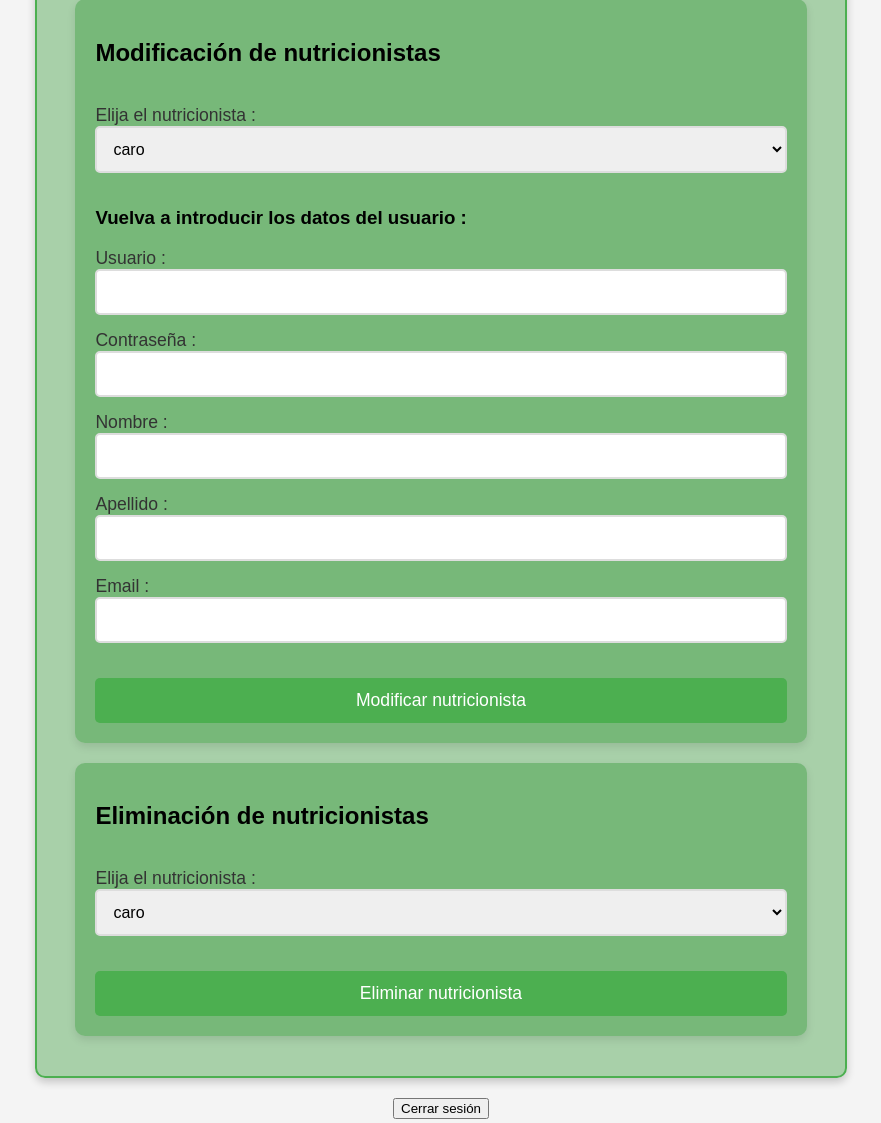
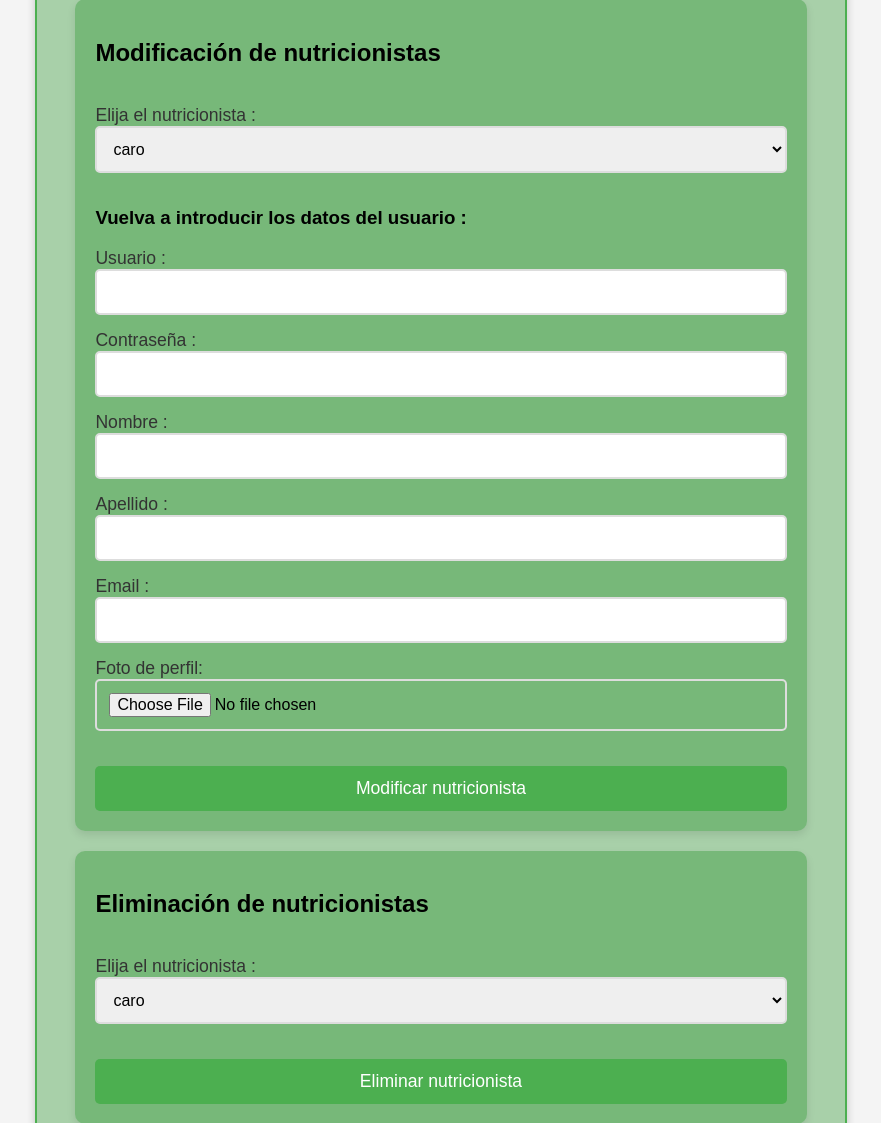
Before and after one commit to IsmaelHdez/proyectoDAW, a PHP site: page /admin.php in a window 1280 px wide. Shown: the part 1288-2411 px from the top of the page, without its empty margins (199-1080 px from the left). Run offline with PHP 8.4, Linux system fonts and the light colour scheme; the visitor is signed in with stand-in values (Sample User, id 1); data comes from the database, SQL or seed files in the repository.

Commit message:
admin cloudinary terminado

```diff
--- a/php/admin.php
+++ b/php/admin.php
@@ -38,11 +38,30 @@ if (isset($_POST['nutricionista_mod'])) {
 && !empty($_POST['email_nutricionista_mod']) && !empty($_POST['busq_nutricionista'])) {
         $busq_nutricionista = $_POST['busq_nutricionista'];
         $usuario_nutricionista_mod = $_POST['usuario_nutricionista_mod'];
-        $pass_nutricionista_mod = $_POST['pass_nutricionista_mod'];
+        $pass_nutricionista_mod = !empty($_POST["pass_nutricionista_mod"]) ? password_hash($_POST["pass_nutricionista_mod"], PASSWORD_DEFAULT) : null;
         $nombre_nutricionista_mod = $_POST['nombre_nutricionista_mod'];
         $apellido_nutricionista_mod = $_POST['apellido_nutricionista_mod'];
         $email_nutricionista_mod = $_POST['email_nutricionista_mod'];
-        $resultado = modificar_nutricionista($con, $nombre_nutricionista_mod , $apellido_nutricionista_mod , $usuario_nutricionista_mod , $pass_nutricionista_mod ,  $email_nutricionista_mod , $busq_nutricionista);
+        $nueva_foto = null;
+
+        if (isset($_FILES["foto_nutricionista_mod"]) && $_FILES["foto_nutricionista_mod"]["size"] > 0) {
+            // Buscar la foto actual en la base de datos
+            $resultado = mysqli_query($con, "SELECT foto FROM nutricionista WHERE usuario = '$busq_nutricionista'");
+
+            if ($resultado && mysqli_num_rows($resultado) > 0) {
+                $fila = mysqli_fetch_assoc($resultado);
+
+                // Eliminar la foto solo si existe
+                if (!empty($fila['foto'])) {
+                    eliminar_imagen_cloudinary($fila['foto']);
+                }
+            }
+
+            // Subir nueva foto
+            $nueva_foto = subir_imagen_cloudinary($_FILES["foto_nutricionista_mod"]["tmp_name"]);
+        }
+        $foto_actualizada = $nueva_foto ? $nueva_foto : $fila['foto'];
+        $resultado = modificar_nutricionista_cloudinary($con, $nombre_nutricionista_mod , $apellido_nutricionista_mod ,  $email_nutricionista_mod, $usuario_nutricionista_mod , $pass_nutricionista_mod  , $foto_actualizada ,$busq_nutricionista);
         header('Location:admin.php#div_nutricionista');
         exit;
     }
@@ -85,15 +104,35 @@ if (isset($_POST['paciente_mod'])) {
 && !empty($_POST['email_paciente_mod']) && !empty($_POST['busq_paciente'])) {
     $busq_paciente = $_POST['busq_paciente'];
     $usuario_paciente_mod = $_POST['usuario_paciente_mod'];
-        $pass_paciente_mod = $_POST['pass_paciente_mod'];
+    $pass_paciente_mod = !empty($_POST["pass_paciente_mod"]) ? password_hash($_POST["pass_paciente_mod"], PASSWORD_DEFAULT) : null;
     $nombre_paciente_mod = $_POST['nombre_paciente_mod'];
     $apellido_paciente_mod = $_POST['apellido_paciente_mod'];
     $email_paciente_mod = $_POST['email_paciente_mod'];
-        $resultado = modificar_paciente($con, $nombre_paciente_mod , $apellido_paciente_mod , $usuario_paciente_mod , $pass_paciente_mod ,  $email_paciente_mod , $busq_paciente);
+    $nueva_foto = null;
+
+    if (isset($_FILES["foto_paciente_mod"]) && $_FILES["foto_paciente_mod"]["size"] > 0) {
+        // Buscar la foto actual en la base de datos
+        $resultado = mysqli_query($con, "SELECT foto FROM paciente WHERE usuario = '$busq_paciente'");
+
+        if ($resultado && mysqli_num_rows($resultado) > 0) {
+            $fila = mysqli_fetch_assoc($resultado);
+
+            // Eliminar la foto solo si existe
+            if (!empty($fila['foto'])) {
+                eliminar_imagen_cloudinary($fila['foto']);
+            }
+        }
+
+        // Subir nueva foto
+        $nueva_foto = subir_imagen_cloudinary($_FILES["foto_paciente_mod"]["tmp_name"]);
+    }
+    $foto_actualizada = $nueva_foto ? $nueva_foto : $fila['foto'];
+    $resultado = modificar_paciente_cloudinary($con, $nombre_paciente_mod , $apellido_paciente_mod , $usuario_paciente_mod , $pass_paciente_mod ,  $email_paciente_mod , $foto_actualizada , $busq_paciente);
     header('Location:admin.php#div_pacientes');
     exit;
     }
 }
+
 
 //formulario para eliminar paciente
 if (isset($_POST['eliminar_paciente'])) {
@@ -204,7 +243,7 @@ echo '<div id="crear_nutricionista">
 
 //Modificar nutricionista
 echo '<div id="modificar_nutricionista">
-   <form id="formulario_mod_nutricionista" action="admin.php#div_nutricionista" method="POST">
+   <form id="formulario_mod_nutricionista" action="admin.php#div_nutricionista" method="POST" enctype="multipart/form-data">
    <h2>Modificación de nutricionistas</h2>
        </select><br/>
        <label for="busq_nutricionista">Elija el nutricionista :</label>
@@ -228,6 +267,8 @@ echo '<div id="modificar_nutricionista">
           <input type="text" name="apellido_nutricionista_mod" id="apellido_nutricionista_mod" required><br/>
           <label for="email_nutricionista_mod">Email :</label>
           <input type="email" name="email_nutricionista_mod" id="email_nutricionista_mod" required><br/>
+          <label for="foto_nutricionista_mod">Foto de perfil:</label>
+        <input type="file" name="foto_nutricionista_mod" id="foto_nutricionista_mod" accept="image/*">
           <input type="submit" name="nutricionista_mod" value="Modificar nutricionista">
       </form>
       <div id="mensaje_error_mod_nutricionista" style="color: red; display: none;"></div>
@@ -331,7 +372,7 @@ echo '<div id="crear_paciente">
 
 //Modificar paciente
   echo '<div id="modificar_paciente">
-        <form id="formulario_mod_paciente" action="admin.php#div_pacientes" method="POST">
+        <form id="formulario_mod_paciente" action="admin.php#div_pacientes" method="POST" enctype="multipart/form-data">
             <h2>Modificación de pacientes</h2>
             <label for="busq_paciente">Elija un paciente para asignar la receta anterior:</label>
             <select name="busq_paciente" id="busq_paciente">';
@@ -354,6 +395,8 @@ echo '<div id="crear_paciente">
             <input type="text" name="apellido_paciente_mod" id="apellido_paciente_mod" required><br/>
             <label for="email_paciente_mod">Email :</label>
             <input type="email" name="email_paciente_mod" id="email_paciente_mod" required><br/>
+            <label for="foto_paciente_mod">Foto de perfil:</label>
+            <input type="file" name="foto_paciente_mod" id="foto_paciente_mod" accept="image/*">
             <input type="submit" name="paciente_mod" value="Modificar paciente">
         </form>
         <div id="mensaje_error_mod_paciente" style="color: red; display: none;"></div>
--- a/php/conexion.php
+++ b/php/conexion.php
@@ -226,16 +226,6 @@ function asociar_paciente($con,$paciente,$nutricionista){
     }
    }
 
-//funcion para crear nutricionista
-   function crear_nutricionista_admin($con, $nombre, $apellido, $usuario, $pass, $email){
-    $hash_pass = password_hash($pass, PASSWORD_DEFAULT);
-    $resultado = mysqli_query($con, "insert into nutricionista (usuario, pass, nombre, apellido, email, tipo) values ('$usuario', '$hash_pass', '$nombre', '$apellido', '$email', 1)");
-    if (!$resultado) {
-        unset($_SESSION['mensaje_nutricionista']);
-        $_SESSION['mensaje_nutricionista'] = "<h5 class='mensaje'>Error al crear usuario: " . mysqli_error($con)."</h5>";
-       }
-       $_SESSION['mensaje_nutricionista'] = "<h5 class='mensaje'>Se ha creado el nutricionista $usuario </h5><h5> con nombre completo : $nombre $apellido </h5><h5> y email : $email.</h5>";
-    }
 
   // Función para crear nutricionista
 function crear_nutricionista_cloudinary($con, $nombre, $apellido, $email, $usuario, $pass = null, $foto = null) {
@@ -261,6 +251,25 @@ function crear_nutricionista_cloudinary($con, $nombre, $apellido, $email, $usuar
       }
     $_SESSION['mensaje_nutricionista'] = "<h5 class='mensaje'>Se ha modificado el nutricionista $usuario </h5><h5> con nombre completo : $nombre $apellido </h5><h5> y email : $email.</h5>";
     }
+
+  // Función para modificar nutricionista
+  function modificar_nutricionista_cloudinary($con, $nombre, $apellido, $email, $usuario, $pass = null, $foto = null, $busqueda) {
+    unset($_SESSION['mensaje_nutricionista']);
+
+    $query = "update nutricionista set  usuario = '$usuario' ,pass ='$pass' ,nombre = '$nombre', apellido = '$apellido', email = '$email'";
+
+    if ($foto) {
+        $query .= ", foto = '$foto'";
+    }
+
+    $query .= " where usuario = '$busqueda'";
+
+    if (mysqli_query($con, $query)) {
+        $_SESSION['mensaje_nutricionista'] = "<h5 class='mensaje'>Se ha modificado el nutricionista $usuario </h5><h5> con nombre completo : $nombre $apellido </h5><h5> y email : $email.</h5>";
+    } else {
+        $_SESSION['mensaje_nutricionista'] = "<h5>Tus datos no se han podido modificar.</h5>";
+    }
+}
 
 //funcion para eliminar nutricionista
     function eliminar_nutricionista($con, $usuario) {
@@ -308,19 +317,24 @@ function crear_paciente_cloudinary($con, $nombre, $apellido, $email, $usuario, $
     }
 }
 
-    //funcion para modificar paciente
-   function modificar_paciente($con, $nombre, $apellido, $usuario, $pass, $email , $busqueda){
-    $hash_pass = password_hash($pass, PASSWORD_DEFAULT);
+  // Función para modificar paciente
+  function modificar_paciente_cloudinary($con, $nombre, $apellido,  $usuario, $pass = null, $email, $foto = null, $busqueda) {
     unset($_SESSION['mensaje_paciente']);
-    $resultado = mysqli_query($con, "update paciente set usuario = '$usuario' , pass = '$hash_pass' , nombre = '$nombre', apellido = '$apellido' , email = '$email' where usuario = '$busqueda'");
-    if (!$resultado) {
-        $_SESSION['mensaje_pacientes'] = "Error al modificar paciente: " . mysqli_error($con);
+
+    $query = "update paciente set  usuario = '$usuario' ,pass ='$pass' ,nombre = '$nombre', apellido = '$apellido', email = '$email'";
+
+    if ($foto) {
+        $query .= ", foto = '$foto'";
     }
 
-    $_SESSION['mensaje_pacientes'] = "<h5 class='mensaje'>Se ha modificado el paciente $usuario </h5><h5> con nombre completo : $nombre $apellido </h5><h5> y email : $email.</h5>";
-    return true;
+    $query .= " where usuario = '$busqueda'";
+
+    if (mysqli_query($con, $query)) {
+        $_SESSION['mensaje_pacientes'] = "<h5 class='mensaje'>Se ha modificado el paciente $usuario </h5><h5> con nombre completo : $nombre $apellido </h5><h5> y email : $email.</h5>";
+    } else {
+        $_SESSION['mensaje_pacientes'] = "<h5>Tus datos no se han podido modificar.</h5>";
     }
-
+}
 //funcion para eliminar paciente
     function eliminar_paciente($con, $usuario) {
         unset($_SESSION['mensaje_paciente']);
```
Lines whose indentation alone changed are shown as unchanged.
